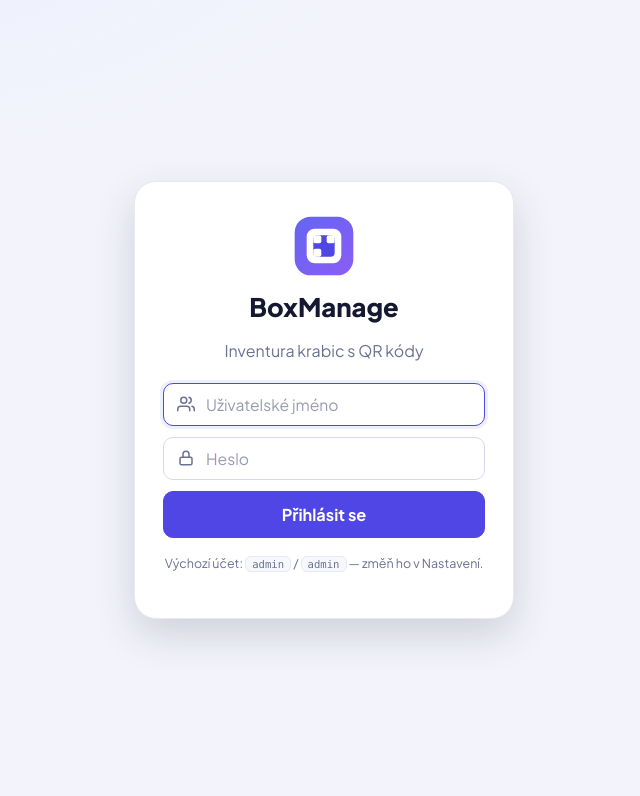
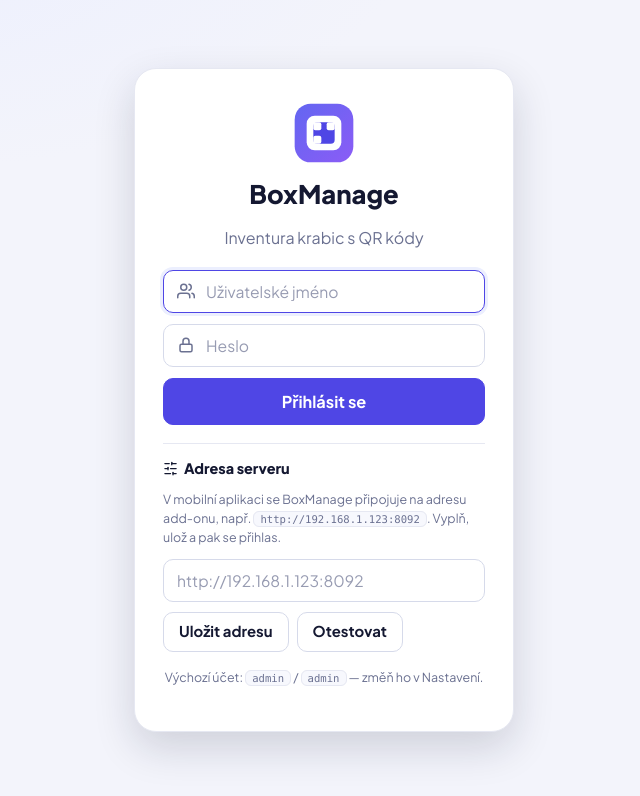
Before and after one commit to jakubhegr18-design/boxmanage, a React (Vite) app in the folder boxmanage/web/: page /login in a window 1280 px wide. Shown: the top 796 px of the page, without its empty margins (316-956 px from the left). Built offline with nearby package versions, Linux system fonts and the light colour scheme.

Commit message:
Přihlašovací stránka: pole Adresa serveru s testem připojení (bez přihlášení nejde nastavit IP), bump 1.0.5

```diff
--- a/boxmanage/web/src/pages/Login.jsx
+++ b/boxmanage/web/src/pages/Login.jsx
@@ -1,7 +1,8 @@
 import { useState } from 'react';
 import { Navigate } from 'react-router-dom';
 import { useAuth } from '../auth';
-import { BrandMark, Users as UserIcon, Lock } from '../components/Icons';
+import { getApiBase, setApiBase } from '../api';
+import { BrandMark, Users as UserIcon, Lock, Settings as SettingsIcon } from '../components/Icons';
 
 export default function Login() {
   const { user, login } = useAuth();
@@ -9,6 +10,10 @@ export default function Login() {
   const [password, setPassword] = useState('');
   const [error, setError] = useState('');
   const [busy, setBusy] = useState(false);
+  const [server, setServer] = useState(getApiBase());
+  const [serverMsg, setServerMsg] = useState('');
+  const [serverError, setServerError] = useState('');
+  const [testing, setTesting] = useState(false);
 
   if (user) return <Navigate to="/" replace />;
 
@@ -22,6 +27,32 @@ export default function Login() {
       setError(err.message);
     } finally {
       setBusy(false);
+    }
+  }
+
+  function saveServer() {
+    setServerError(''); setServerMsg('');
+    setApiBase(server);
+    setServerMsg('Adresa uložena.');
+  }
+
+  async function testServer() {
+    setServerError(''); setServerMsg('');
+    const base = server.trim().replace(/\/+$/, '');
+    if (!base) {
+      setServerError('Zadej adresu serveru, např. http://192.168.1.123:8092');
+      return;
+    }
+    setTesting(true);
+    try {
+      const res = await fetch(base + '/api/auth/me');
+      if (res.status === 401) setServerMsg('Spojení OK — server je dostupný, můžeš se přihlásit.');
+      else if (res.ok) setServerMsg('Spojení OK.');
+      else setServerError(`Server odpověděl: ${res.status}`);
+    } catch (err) {
+      setServerError(`Nelze se připojit: ${err.message}`);
+    } finally {
+      setTesting(false);
     }
   }
 
@@ -61,6 +92,28 @@ export default function Login() {
             {busy ? 'Přihlašuji…' : 'Přihlásit se'}
           </button>
         </form>
+
+        <div className="login-server">
+          <h2><SettingsIcon size={15} /> Adresa serveru</h2>
+          <p className="muted small">V mobilní aplikaci se BoxManage připojuje na adresu add-onu, např. <code>http://192.168.1.123:8092</code>. Vyplň, ulož a pak se přihlas.</p>
+          <input
+            className="input"
+            placeholder="http://192.168.1.123:8092"
+            value={server}
+            onChange={(e) => setServer(e.target.value)}
+            inputMode="url"
+            autoCapitalize="none"
+          />
+          {serverError && <div className="alert alert-error">{serverError}</div>}
+          {serverMsg && <div className="alert alert-info">{serverMsg}</div>}
+          <div className="row">
+            <button className="btn" type="button" onClick={saveServer}>Uložit adresu</button>
+            <button className="btn" type="button" onClick={testServer} disabled={testing}>
+              {testing ? 'Testuji…' : 'Otestovat'}
+            </button>
+          </div>
+        </div>
+
         <p className="login-foot">
           Výchozí účet: <code>admin</code> / <code>admin</code> — změň ho v Nastavení.
         </p>
--- a/boxmanage/web/src/styles.css
+++ b/boxmanage/web/src/styles.css
@@ -457,6 +457,10 @@ a.box-card:hover { border-color: var(--primary); box-shadow: var(--shadow-md); t
 .login-card .field .f-ico { position: absolute; left: 14px; top: 50%; transform: translateY(-50%); color: var(--muted); display: flex; }
 .login-foot { margin-top: 16px; color: var(--muted); font-size: 0.78rem; }
 .login-foot code { background: var(--surface-2); }
+.login-server { margin-top: 18px; padding-top: 16px; border-top: 1px solid var(--border); text-align: left; }
+.login-server h2 { display: flex; align-items: center; gap: 6px; font-size: 0.9rem; margin-bottom: 6px; }
+.login-server .small { font-size: 0.78rem; }
+.login-server .row { margin-top: 10px; }
 
 /* ============ Responsive ============ */
 @media (min-width: 768px) {
```
Also changed, not shown: 2 other files (tests, documents, lock files or other folders).
